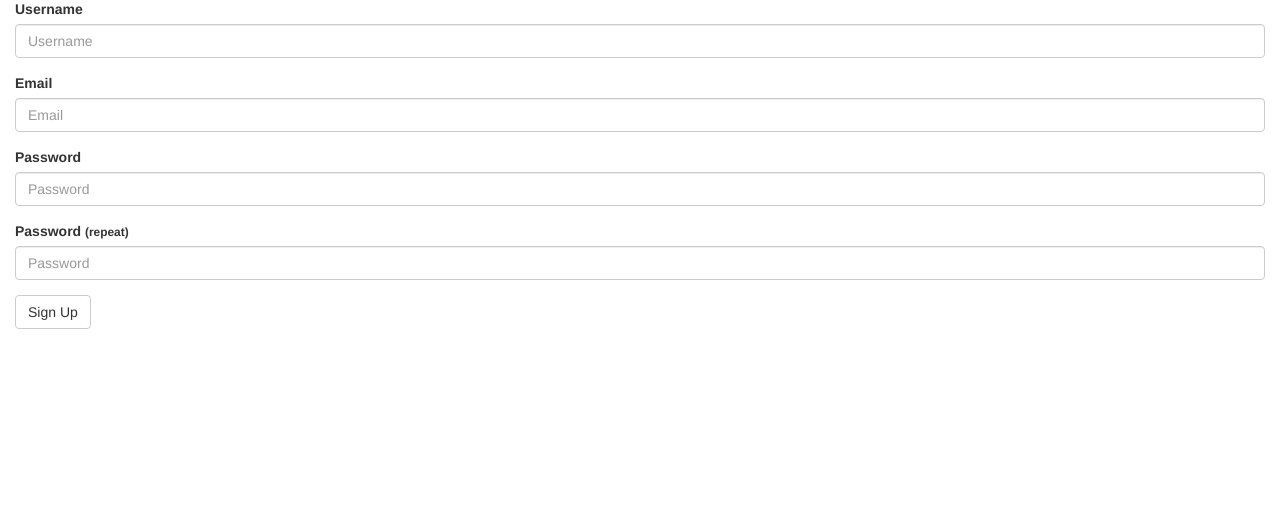
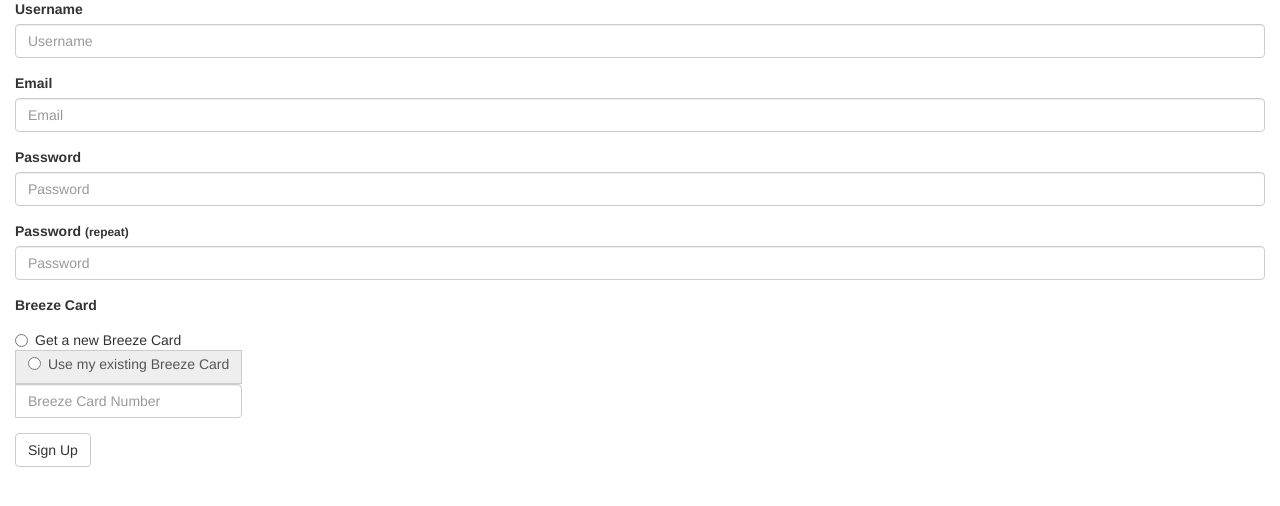
Before and after one commit to Piejak/cs4400_project, a Flask app: page /register in a window 1280 px wide. Shown: the part 136-642 px from the top of the page. Run offline with Flask 2, Linux system fonts and the light colour scheme; some libraries are stand-ins or nearby versions.

Commit message:
Implement registering a new account and generating a new breezecard

```diff
--- a/app.py
+++ b/app.py
@@ -1,6 +1,7 @@
 from flask import Flask, render_template, g, request, flash, session, redirect, url_for
 import pymysql
 import hashlib
+import random
 
 SECRET_KEY = b'_5#y2L"F4Q8z\n\xec]/'
 app = Flask(__name__)
@@ -48,10 +49,22 @@ def register():
         elif get_user_id(request.form['username']) is not None:
             error = 'The username is already taken'
         else:
-
-            post_db('''insert into User (
-              Username, Password) values (%s, %s, FALSE);''',
-                       [request.form['username'], generate_password_hash(request.form['password'])])
+            post_db('''insert into User (Username, Password, IsAdmin) values (%s, %s, FALSE);''', [request.form['username'], generate_password_hash(request.form['password'])])
+            post_db('''insert into Passenger (Username, Email) values (%s, %s)''', [request.form['username'], request.form['email']])
+            if not request.form['breezeNumber']:
+                #need to generate a new breezecard number
+                generated_number = random.randint(1000000000000000, 9999999999999999)
+                duplicate = query_db('''select BreezecardNum from Breezecard where BreezecardNum = %s''', generated_number)
+                #keeps generating a new number until we find one that isn't taken
+                while duplicate:
+                    generated_number = random.randint(1000000000000000, 9999999999999999)
+                    duplicate = query_db('''select BreezecardNum from Breezecard where BreezecardNum = %s''', generated_number)
+                post_db('''insert into Breezecard values (%s, 0, %s)''', [generated_number, request.form['username']])
+            else:
+                # TODO: Add ability to use an existing breeze card
+                #they already have a breezecard they want to use
+                #need to lookup breezecards and make sure that the number entered is a card that 1. exists and 2. belongs to no one
+                return NotImplementedError
             flash('You were successfully registered and can login now')
             return redirect(url_for('login'))
     return render_template('register.html', error=error)
@@ -109,7 +122,7 @@ def post_db(query, args=()):
     try:
         with connection.cursor() as cursor:
             cursor.execute(query, args)
-            cursor.commit()
+        connection.commit()
     finally:
         connection.close()
 
--- a/templates/register.html
+++ b/templates/register.html
@@ -20,6 +20,24 @@
         <label for="rPassword2">Password <small>(repeat)</small></label>
         <input type="password" name="password2" size="30" placeholder="Password" id="rPassword2" class="form-control">
     </div>
+    <div class="form-group">
+        <label for="breezeNumber">Breeze Card</label>
+        <div class="input-group">
+            <div class="radio">
+                <label>
+                    <input type="radio" name="breezeSelect" value="Get a new Breeze Card">
+                    Get a new Breeze Card
+                </label>
+                <span class="input-group-addon">
+                    <label>
+                        <input type="radio" name="breezeSelect" value="Use my existing Breeze Card">
+                        Use my existing Breeze Card
+                    </label>
+                </span>
+                <input type="text" class="form-control" name="breezeNumber" placeholder="Breeze Card Number">
+            </div>
+        </div>
+    </div>
     <input type="submit" value="Sign Up" class="btn btn-default">
 </form>
 {% endblock %}
```
